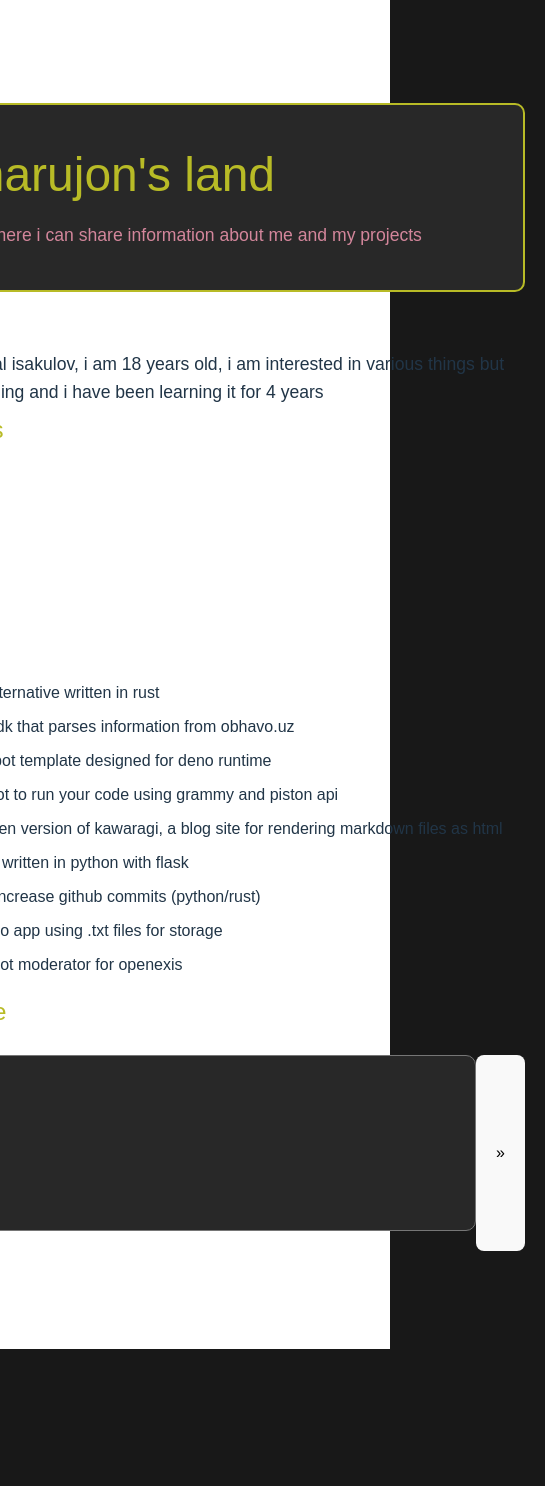
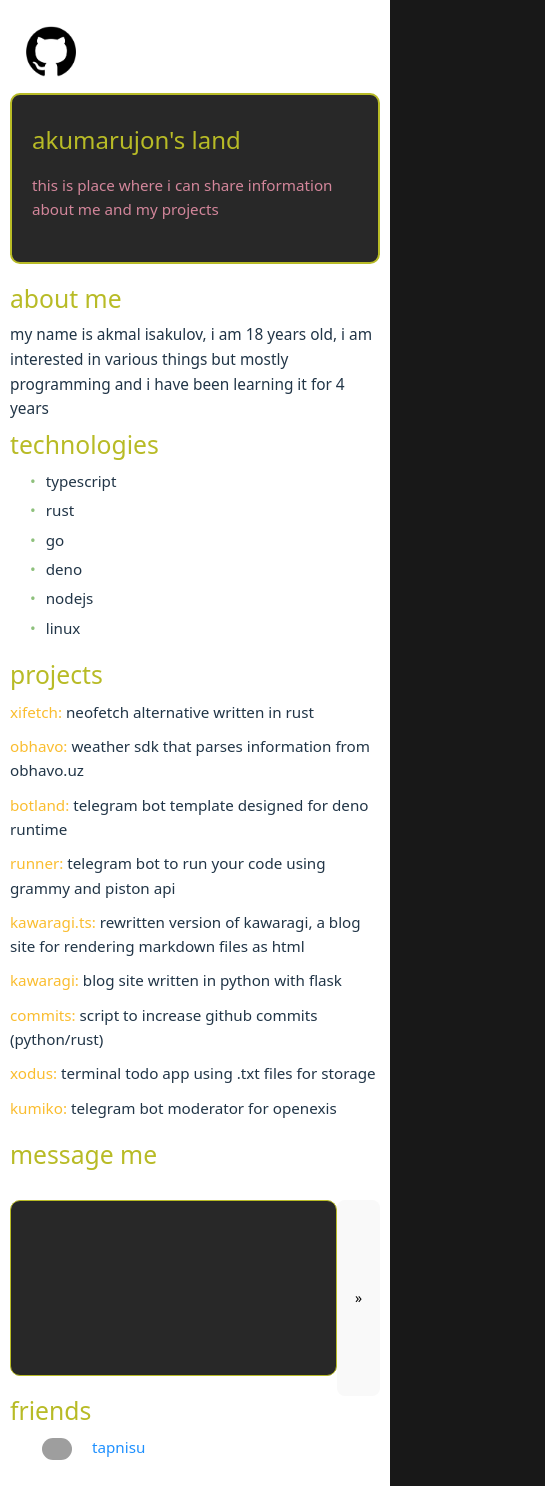
Before and after one commit to ae5259/humble, a React (Vite) app: page / in a window 390 px wide. Shown: the whole page, 545 px wide, since content can reach past the window. Before the commit the page ends 1349 px from the top, so only its background shows below. Built offline with nearby package versions, Linux system fonts and the light colour scheme; grey boxes are pictures that could not be loaded.

Commit message:
fix: broken css

```diff
--- a/package.json
+++ b/package.json
@@ -29,5 +29,6 @@
     "eslint-plugin-react-refresh": "^0.4.9",
     "typescript": "^5.5.4",
     "vite": "^5.3.5"
-  }
+  },
+  "packageManager": "pnpm@10.11.0+sha512.6540583f41cc5f628eb3d9773ecee802f4f9ef9923cc45b69890fb47991d4b092964694ec3a4f738a420c918a333062c8b925d312f42e4f0c263eb603551f977"
 }
--- a/src/App.css
+++ b/src/App.css
@@ -6,6 +6,8 @@
   --highlight-color: #fabd2f;
   --button-bg-color: #458588;
   --button-hover-bg-color: #689d6a;
+  --yellow: #fabd2f;
+  --aqua: #8ec07c;
 }
 
 * {
@@ -15,15 +17,34 @@
 }
 
 body {
-  font-family: "Arial", sans-serif;
-  background-color: var(--bg-color);
-  color: var(--fg-color);
+  font-size: 16px;
 }
 
+@media (max-width: 480px) {
+  body {
+    font-size: 14px;
+  }
+
+  .App-header h1 {
+    font-size: 1.5rem;
+  }
+
+  .App-header p,
+  p,
+  li {
+    font-size: 0.95rem;
+  }
+
+  textarea {
+    font-size: 1rem;
+  }
+}
 .App {
-  width: 700px;
+  max-width: 700px;
+  width: 100%;
+  padding: 20px;
+  margin: 0 auto;
   text-align: left;
-  padding: 20px;
 }
 
 .App-header {
@@ -50,20 +71,31 @@ body {
   padding: 10px 20px;
   border-radius: 5px;
   cursor: pointer;
-  transition: background-color 0.3s;
+  transition: background-color 0.3s ease;
 }
 
 .App-button:hover {
   background-color: var(--button-hover-bg-color);
 }
 
-.about-me, .projects {
+.about-me,
+.projects {
   margin: 20px 0;
 }
 
-.projects ul {
+.about-me h3 {
+  margin-top: 20px;
+  margin-bottom: 10px;
+  font-size: 1.2em;
+  color: var(--yellow);
+  text-transform: lowercase;
+}
+
+.projects ul,
+.tech-list {
   list-style: none;
   padding: 0;
+  margin: 0;
 }
 
 .projects li {
@@ -79,26 +111,10 @@ body {
   text-decoration: underline;
 }
 
-.about-me h3 {
-  text-align: left;
-  margin-top: 20px;
-  margin-bottom: 10px;
-  font-size: 1.2em;
-  color: var(--yellow);
-  text-transform: lowercase;
-}
-
-.tech-list {
-  list-style-type: none;
-  padding: 0;
-  margin: 0;
-}
-
 .tech-list li {
   display: flex;
-  justify-content: flex-start;
   align-items: center;
-  padding-left: 20px; /* Indent the list items */
+  padding-left: 20px;
   margin-bottom: 5px;
 }
 
@@ -108,10 +124,14 @@ body {
   margin-right: 10px;
 }
 
-/* Additional styles to match the image */
+h2,
+h3 {
+  color: var(--primary-color);
+  text-transform: lowercase;
+}
+
 h2 {
-  text-transform: lowercase;
-  color: var(--yellow);
+  margin-bottom: 10px;
 }
 
 p {
@@ -119,21 +139,18 @@ p {
   text-align: left;
 }
 
-h2, h3 {
-  color: var(--primary-color);
-}
-
 textarea {
+  width: 100%;
+  max-width: 100%;
   margin-top: 20px;
+  padding: 12px 20px;
   border-radius: 10px;
-  width: 100%;
   resize: none;
-  padding: 12px 20px;
-  box-sizing: border-box;
   font-size: 20px;
-  font-family: "Arial", sans-serif;
+  font-family: Arial, sans-serif;
   background-color: var(--bg-color);
   color: var(--highlight-color);
+  border: 1px solid var(--primary-color);
 }
 
 .send {
@@ -165,3 +182,13 @@ textarea {
     opacity: 1;
   }
 }
+
+@media (max-width: 480px) {
+  .App {
+    padding: 10px;
+  }
+}
+
+p, li {
+  line-height: 1.6;
+}
```
